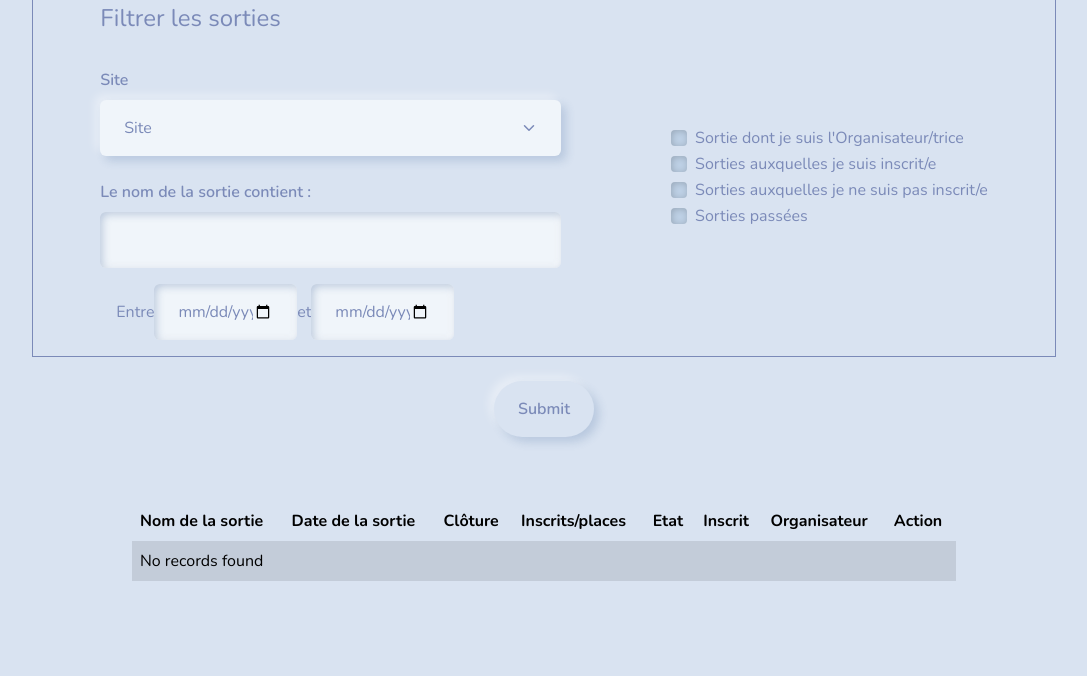
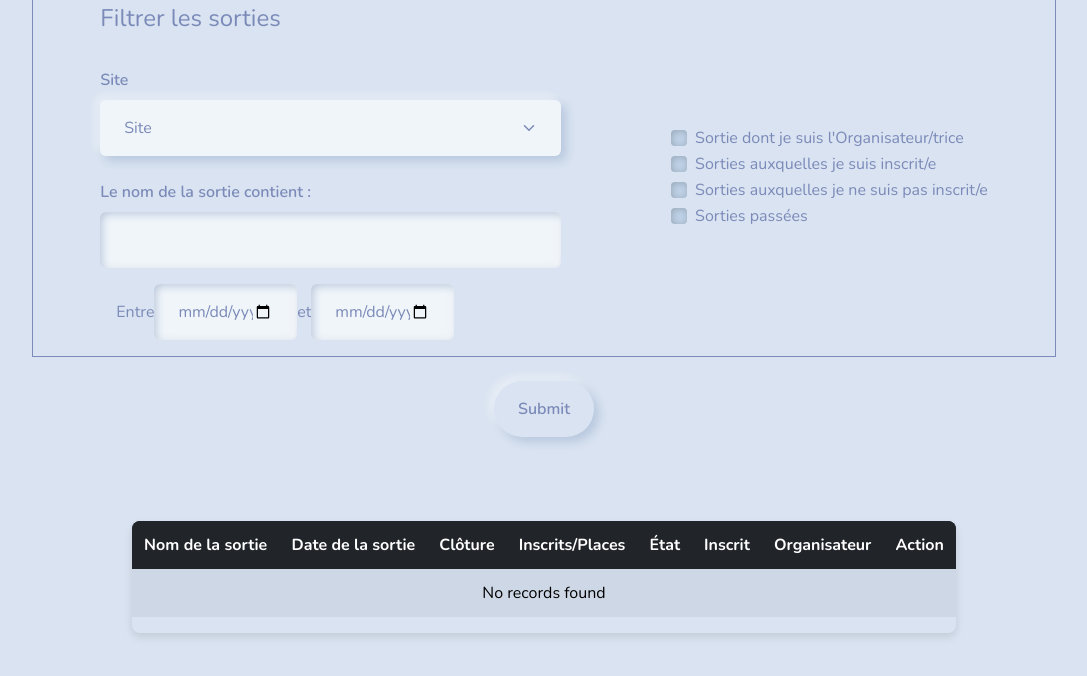
Before and after one commit to Samar-al/Sortir.com, a Symfony app: template templates/main/index.html.twig in a window 1280 px wide. Shown: the part 111-787 px from the top of the page, without its empty margins (96-1183 px from the left). Run offline with Twig, Linux system fonts and the light colour scheme; the template is opened without the code that fills it, so the values that code supplies are empty; some libraries are stand-ins or nearby versions.

Commit message:
improvement css table

```diff
--- a/public/css/searchForm-style.css
+++ b/public/css/searchForm-style.css
@@ -8,8 +8,39 @@
 
 }
 
+
+.table-responsive {
+    margin-top: 20px;
+    box-shadow: 0 4px 8px rgba(0, 0, 0, 0.1);
+    border-radius: 8px;
+}
+
+.table-hover tbody tr:hover {
+    background-color: #f9f9f9;
+}
+
+.table thead {
+    background-color: #343a40;
+    color: #fff;
+}
+
+.table th, .table td {
+    text-align: center;
+    vertical-align: middle;
+    padding: 12px;
+}
+
+.btn-outline-primary, .btn-outline-warning, .btn-outline-success, .btn-outline-danger {
+    margin: 0 5px;
+    padding: 5px 10px;
+}
+
 @media screen and (max-width: 900px) {
     .container-fluid.search-form{
         flex-direction: column;
     }
+    .table-responsive {
+        width: 100%;
+        overflow-x: auto;
+    }
 }
--- a/templates/main/_trips_tbody.html.twig
+++ b/templates/main/_trips_tbody.html.twig
@@ -1,41 +1,45 @@
 {% for trip in trips %}
     <tr>
         <td>{{ trip.name }}</td>
-        <td>{{ trip.dateHourStart|date('d/m/Y H:i')}}</td>
-        <td>{{ trip.dateRegistrationLimit|date('d/m/Y H:i')}}</td>
+        <td>{{ trip.dateHourStart|date('d/m/Y H:i') }}</td>
+        <td>{{ trip.dateRegistrationLimit|date('d/m/Y H:i') }}</td>
         <td>{{ trip.participants|length }}/{{ trip.numMaxRegistration }}</td>
         <td>{{ trip.state.label }}</td>
-        <td>{% if trip.organiser in trip.participants %}
+        <td>
+            {% if trip.organiser in trip.participants %}
                 X
             {% endif %}
         </td>
-        <td><a href="{{path('app_profile_show',{'id': trip.organiser.id} )}}">{{ trip.organiser }}</a></td>
-         <td>
+        <td>
+            <a href="{{ path('app_profile_show', {'id': trip.organiser.id}) }}">{{ trip.organiser }}</a>
+        </td>
+        <td>
             {% if trip.state.label != 'created' %}
-                <a href="{# {{ path('app_trip_show', {id: trip.id}) }} #}" >Afficher</a>
+                <a href="{# {{ path('app_trip_show', {id: trip.id}) }} #}" class="btn btn-outline-primary btn-sm">Afficher</a>
             {% endif %}
             {% if trip.state.label == 'created' and trip.organiser == app.user %}
-                <a href="{# {{ path('app_trip_edit', {id: trip.id}) }} #}" >Modifier</a>
-                <a href="{{ path('app_trip_publish', {id: trip.id}) }}" >Publier</a>
+                <a href="{# {{ path('app_trip_edit', {id: trip.id}) }} #}" class="btn btn-outline-warning btn-sm m-1">Modifier</a>
+                <a href="{{ path('app_trip_publish', {id: trip.id}) }}" class="btn btn-outline-success btn-sm m-1">Publier</a>
             {% endif %}
 
             {% if not trip.participants.contains(app.user)
                 and trip.dateRegistrationLimit > "now" | date('Y-m-d')
                 and trip.participants|length < trip.numMaxRegistration
                 and trip.state.label == 'open' %}
-              <form method="post" action="{{ path('app_trip_register', {id: trip.id}) }}" style="display: inline;">
-                <button type="submit" class="button-link">S'inscrire</button>
-              </form>
+                <form method="post" action="{{ path('app_trip_register', {id: trip.id}) }}" style="display: inline;">
+                    <button type="submit" class="btn btn-outline-primary btn-sm m-1">S'inscrire</button>
+                </form>
             {% endif %}
+
             {% if trip.participants.contains(app.user) and (trip.state.label == 'open' or trip.state.label == 'closed') %}
                 <form method="post" action="{{ path('app_trip_unregister', {id: trip.id}) }}" style="display: inline;">
-                    <button type="submit" class="button-link">Se désinscrire</button>
+                    <button type="submit" class="btn btn-outline-danger btn-sm m-1">Se désinscrire</button>
                 </form>
             {% endif %}
         </td>
     </tr>
 {% else %}
     <tr>
-        <td colspan="10">No records found</td>
+        <td colspan="8" class="text-center">No records found</td>
     </tr>
 {% endfor %}
--- a/templates/main/index.html.twig
+++ b/templates/main/index.html.twig
@@ -24,29 +24,29 @@
     <div class="container-fluid p-3">
     <div class="row">
         <div class="col-8 offset-2">
-                    <div class="table-wrapper">
-                        <table class="table table-hover">
-                                <thead>
+            <div class="table-responsive">
+                <table class="table table-hover table-bordered table-striped">
+                    <thead class="table-dark">
                         <tr>
                             <th>Nom de la sortie</th>
                             <th>Date de la sortie</th>
                             <th>Clôture</th>
-                                        <th>Inscrits/places</th>
-                                        <th>Etat</th>
+                            <th>Inscrits/Places</th>
+                            <th>État</th>
                             <th>Inscrit</th>
                             <th>Organisateur</th>
                             <th>Action</th>
                         </tr>
                     </thead>
-                                <tbody class="table-active" id="trips-tbody">
+                    <tbody id="trips-tbody">
                         {% include 'main/_trips_tbody.html.twig' %}
-
                     </tbody>
                 </table>
             </div>
         </div>
     </div>
 </div>
+
     {% block javascripts %}
             <script src="{{asset('js/filter.js')}}"></script>
         {% endblock %}
```
Lines whose indentation alone changed are shown as unchanged.
